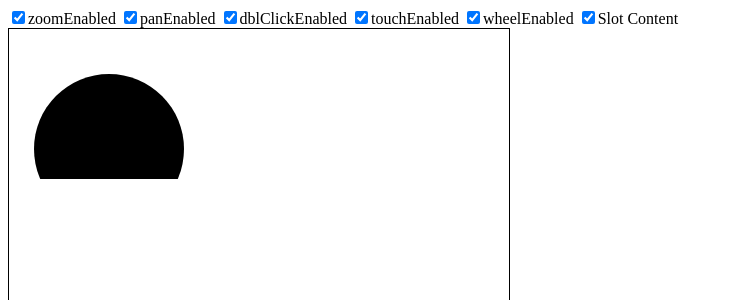
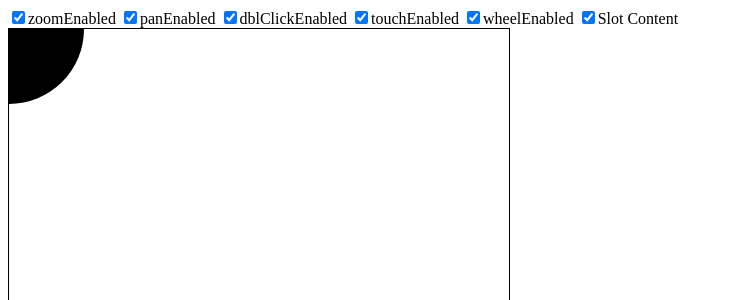
Before and after one commit to ehassaan/vue-zoomable, a Vue app: page / in a window 1280 px wide. Shown: the top 300 px of the page, without its empty margins (0-732 px from the left). Built offline with nearby package versions, Linux system fonts and the light colour scheme.

Commit message:
fixed typo in prop

```diff
--- a/src/examples/svg_example.vue
+++ b/src/examples/svg_example.vue
@@ -16,8 +16,8 @@
     selector="#container1"
     :zoomEnabled="zoomEnabled"
     :panEnabled="panEnabled"
-    :initalPanX="100"
-    :initalPanY="120"
+    :initialPanX="100"
+    :initialPanY="120"
     :initialZoom="1.5"
     :svgChild="true"
     :dblClickEnabled="dbClickEnabled"
```
